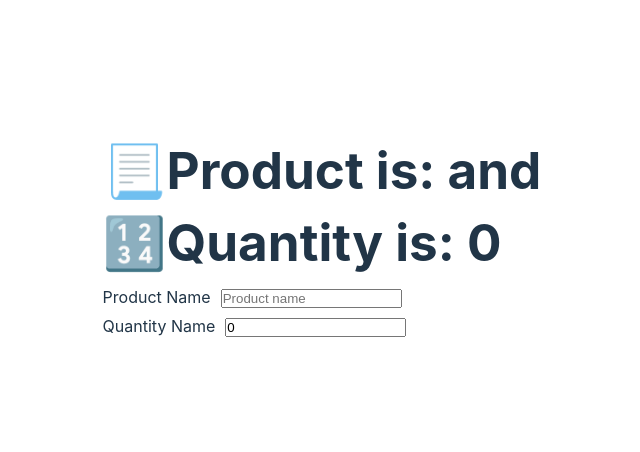
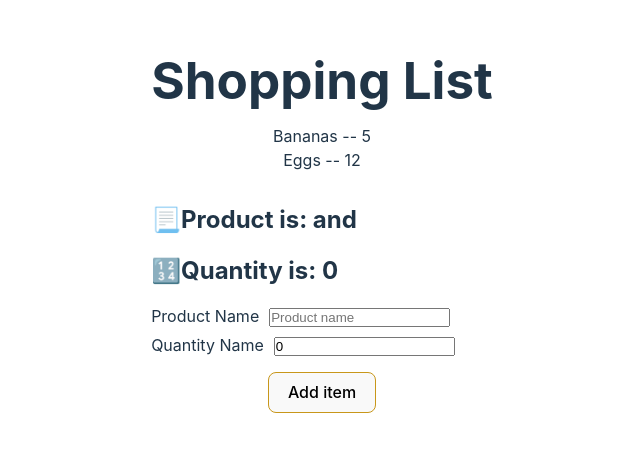
Before and after one commit to wichofly/pokemon_react, a React (Vite) app: page / in a window 1280 px wide. Shown: the part 160-612 px from the top of the page, without its empty margins (318-958 px from the left). Built offline with nearby package versions, Linux system fonts and the light colour scheme.

Commit message:
feat: use onSubmit to add items but use preventDefault() for forms

```diff
--- a/src/App.jsx
+++ b/src/App.jsx
@@ -13,7 +13,7 @@ import './App.css';
 // import LuckyN from './components/7-luckyNumbers/LuckyN';
 // import UserNameForm from './components/8-react-form/UserNameForm';
 // import SignupForm from './components/8-react-form/SignupForm';
-import ShoppingListForm from './components/8-react-form/ShoppingListForm';
+import ShoppingList from './components/8-react-form/ShoppingList';
 
 // const data = [
 //   { id: 1, product: 'milk', quantity: 11, completed: true },
@@ -81,7 +81,7 @@ function App() {
       {/* <UserNameForm />
       <SignupForm /> */}
 
-      <ShoppingListForm />
+      <ShoppingList />
     </>
   );
 }
--- /dev/null
+++ b/src/components/8-react-form/ShoppingList.jsx
@@ -0,0 +1,41 @@
+import { useState } from 'react';
+import ShoppingListForm from './ShoppingListForm';
+
+const ShoppingList = () => {
+  const [items, setItems] = useState([
+    { id: 3, product: 'Bananas', quantity: 5 },
+    { id: 4, product: 'Eggs', quantity: 12 },
+  ]);
+
+  // const addItem = (item) => {
+  //   setItems((currItems) => {
+  //     return [...currItems, { ...item, id: 9 }];
+  //   });
+  // };
+
+  const addItem = (item) => {
+    setItems((items) => [...items, { ...item, id: 9 }]);
+  };
+
+  return (
+    <div>
+      <h1>Shopping List</h1>
+      <ul style={{ marginBottom: '30px', marginTop: '15px' }}>
+        {items.map((i) => (
+          <li
+            key={i.id}
+            style={{
+              display: 'flex',
+              justifyContent: 'center',
+            }}
+          >
+            {i.product} -- {i.quantity}
+          </li>
+        ))}
+      </ul>
+      <ShoppingListForm addItem={addItem} />
+    </div>
+  );
+};
+
+export default ShoppingList;
--- a/src/components/8-react-form/ShoppingListForm.jsx
+++ b/src/components/8-react-form/ShoppingListForm.jsx
@@ -1,6 +1,6 @@
 import { useState } from 'react';
 
-function ShoppingListForm() {
+function ShoppingListForm({ addItem }) {
   const [formData, setFormData] = useState({ product: '', quantity: 0 });
 
   const handleChange = (evt) => {
@@ -13,14 +13,20 @@ function ShoppingListForm() {
     }));
   };
 
+  const handleSubmit = (evt) => {
+    evt.preventDefault()
+
+    addItem(formData)
+  }
+
   return (
-    <form>
-      <h1 style={{ marginBottom: '15px' }}>
+    <form onSubmit={handleSubmit}>
+      <h2 style={{ marginBottom: '15px' }}>
         📃Product is: {formData.product} and
-      </h1>
-      <h1 style={{ marginBottom: '15px' }}>
+      </h2>
+      <h2 style={{ marginBottom: '15px' }}>
         🔢Quantity is: {formData.quantity}
-      </h1>
+      </h2>
 
       <div>
         <div style={{ marginBottom: '5px' }}>
@@ -35,7 +41,7 @@ function ShoppingListForm() {
             style={{ marginLeft: '10px' }}
           />
         </div>
-        <div>
+        <div style={{ marginBottom: '5px' }}>
           <label htmlFor="quantity">Quantity Name</label>
           <input
             type="number"
@@ -47,6 +53,15 @@ function ShoppingListForm() {
             style={{ marginLeft: '10px' }}
           />
         </div>
+        <button
+          style={{
+            display: 'flex',
+            justifyContent: 'center',
+            margin: '15px auto',
+          }}
+        >
+          Add item
+        </button>
       </div>
     </form>
   );
```
